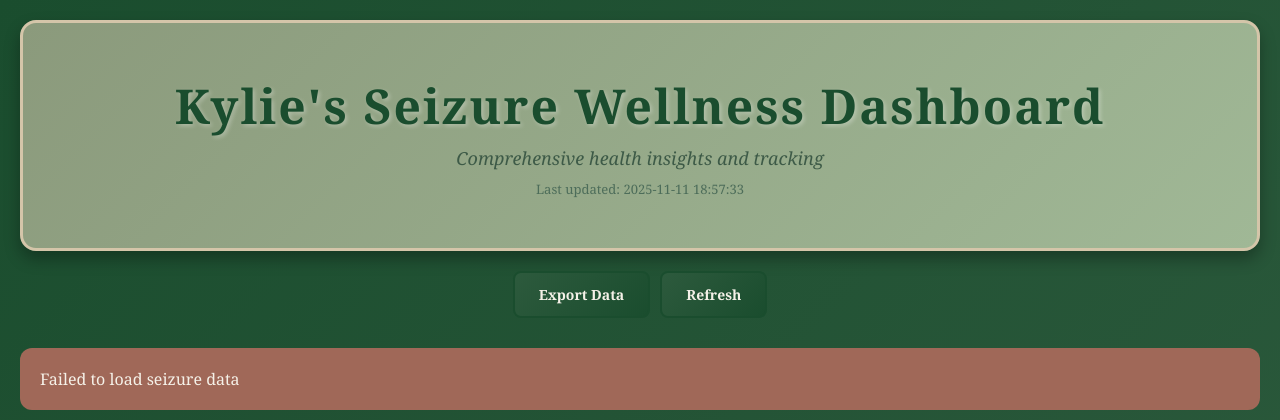
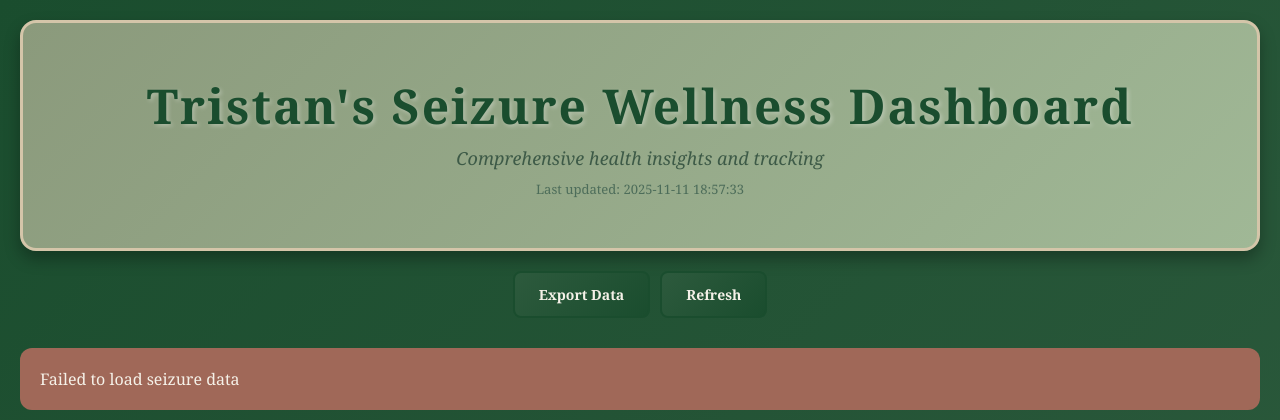
Before and after one commit to TristanBreen/THOR_API, a Flask app: page / in a window 1280 px wide. Shown: the top 420 px of the page. Run offline with Flask 3, Linux system fonts and the light colour scheme; data that the repository does not hold is empty.

Commit message:
testing actions workflow

```diff
--- a/webpage/templates/dashboard.html
+++ b/webpage/templates/dashboard.html
@@ -62,7 +62,7 @@
 <body>
     <div class="container">
         <div class="header">
-            <h1>Kylie's Seizure Wellness Dashboard</h1>
+            <h1>Tristan's Seizure Wellness Dashboard</h1>
             <p>Comprehensive health insights and tracking</p>
             <div class="last-updated">Last updated: <span id="lastUpdated">--</span></div>
         </div>
```
Also changed, not shown: 1 other file.
